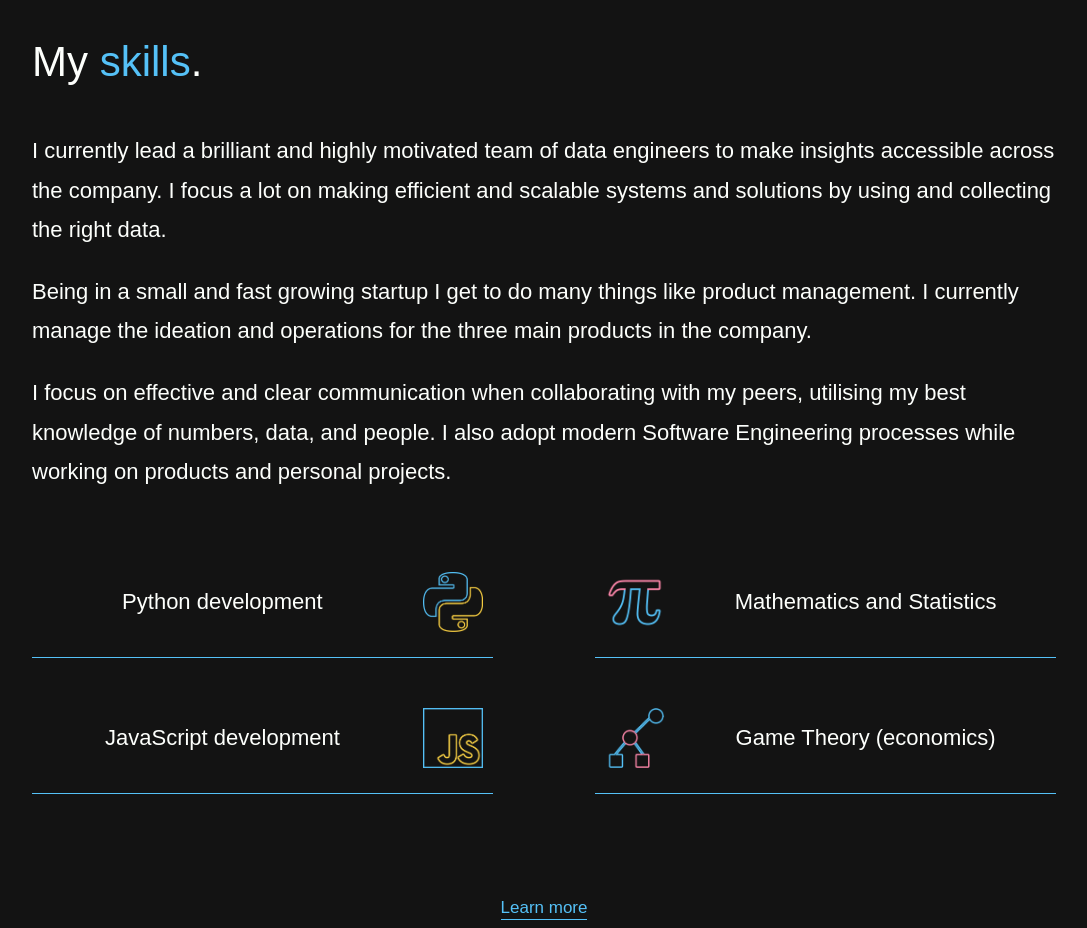
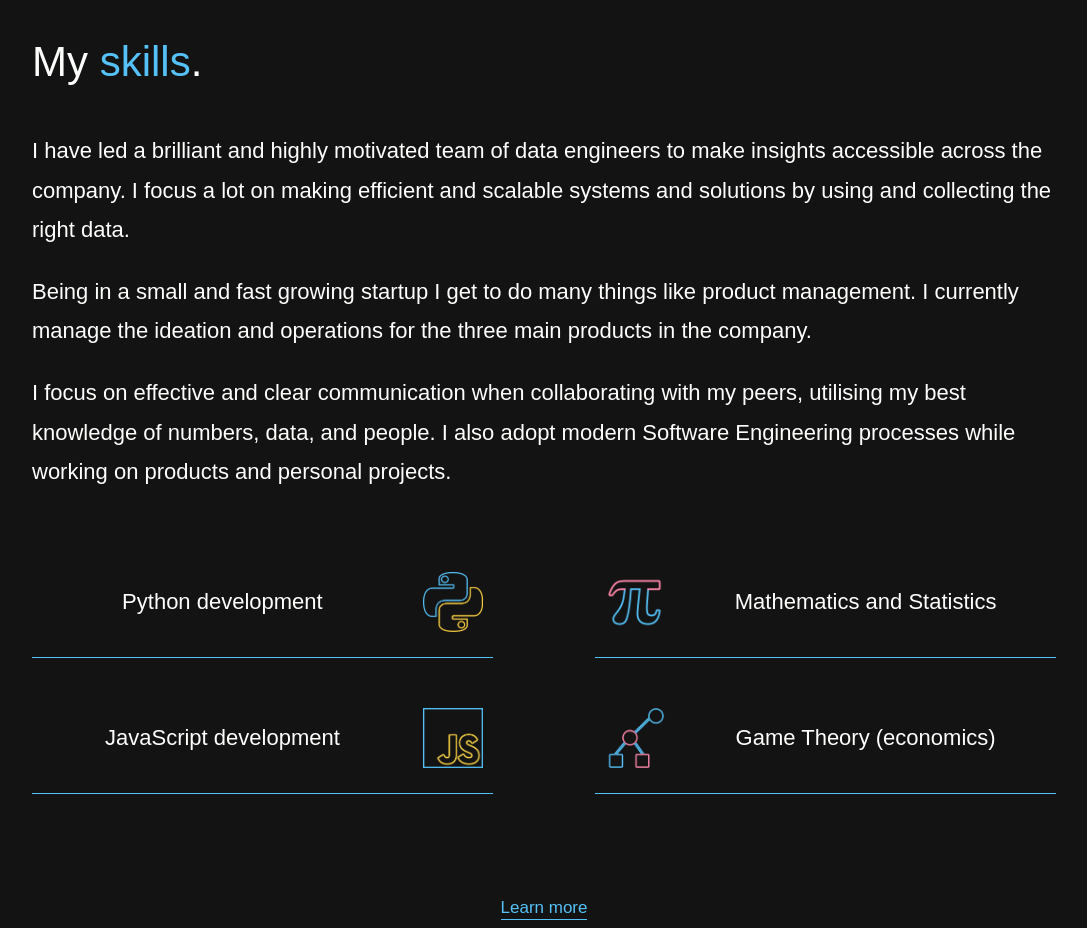
Before and after one commit to pamelachia/portfolio, a React (Create React App) app: page / in a window 1280 px wide. Shown: the part 1720-2648 px from the top of the page, without its empty margins (96-1183 px from the left). Built offline with nearby package versions, Linux system fonts and the light colour scheme; what webfontloader would draw is missing.

Commit message:
change lead to led team

```diff
--- a/src/components/Sections/Skills.jsx
+++ b/src/components/Sections/Skills.jsx
@@ -145,11 +145,11 @@ class Skills extends Component {
                     </Title>
                     <Subtitle>
                         <p>
-                            I currently lead a brilliant and highly motivated
-                            team of data engineers to make insights accessible
-                            across the company. I focus a lot on making
-                            efficient and scalable systems and solutions by
-                            using and collecting the right data.
+                            I have led a brilliant and highly motivated team of
+                            data engineers to make insights accessible across
+                            the company. I focus a lot on making efficient and
+                            scalable systems and solutions by using and
+                            collecting the right data.
                         </p>
                         <p>
                             Being in a small and fast growing startup I get to
```
